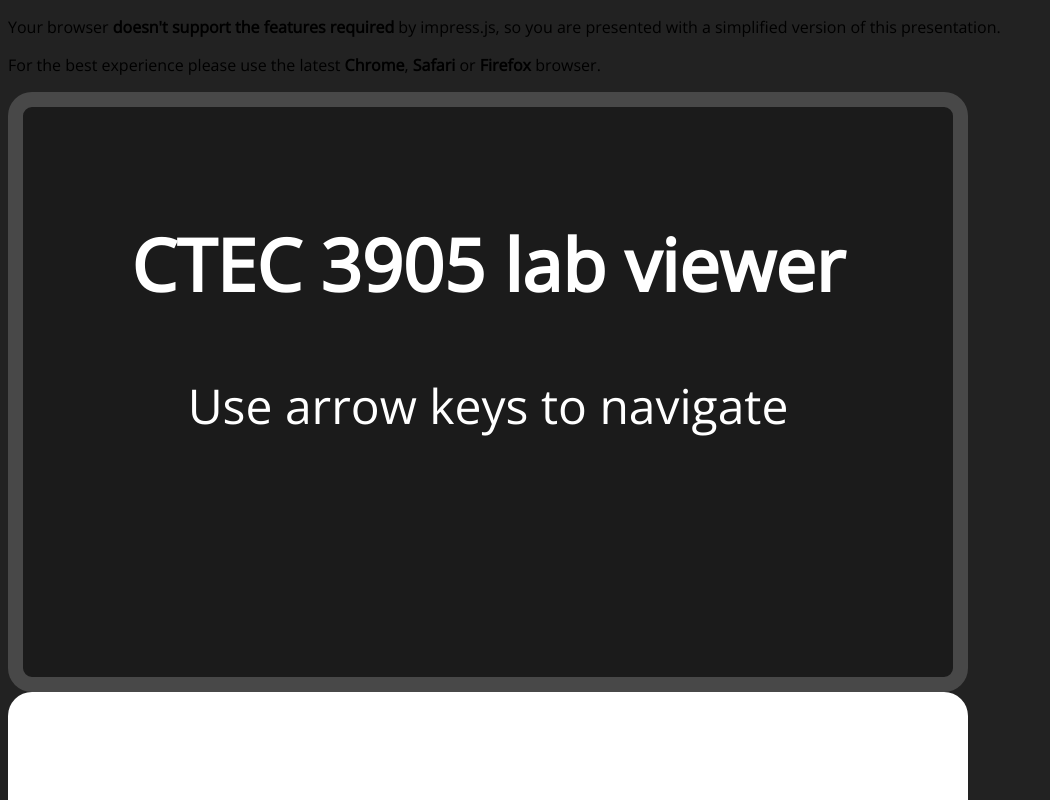
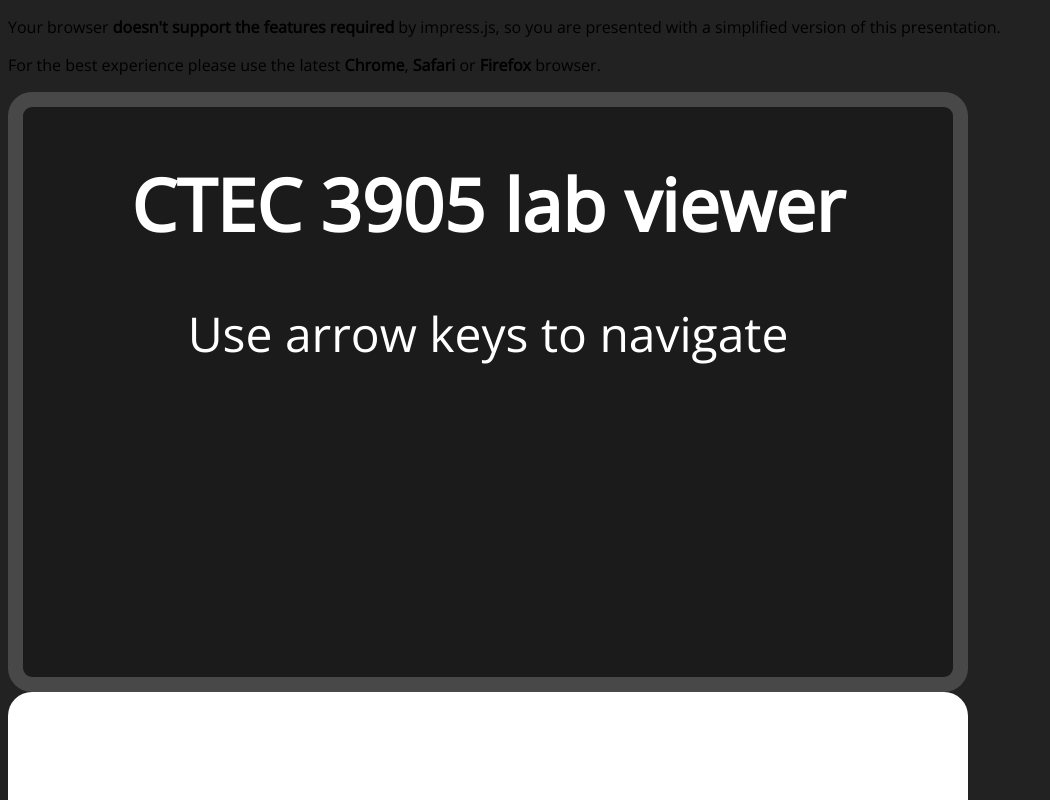
Before and after one commit to ggstuart/impress-wiki, a plain HTML site: page index.html in a window 1280 px wide. Shown: the top 800 px of the page, without its empty margins (0-1050 px from the left). Drawn offline with nearby package versions, Linux system fonts and the light colour scheme; no server answers.

Commit message:
make some space

```diff
--- a/css/styles.css
+++ b/css/styles.css
@@ -20,6 +20,9 @@ a > code {
   color: #00f;
 }
 
+h1, h2 {
+  margin: 0 0 0.25em 0;
+}
 
 .impress-supported .fallback-message {
   display: none;
```
